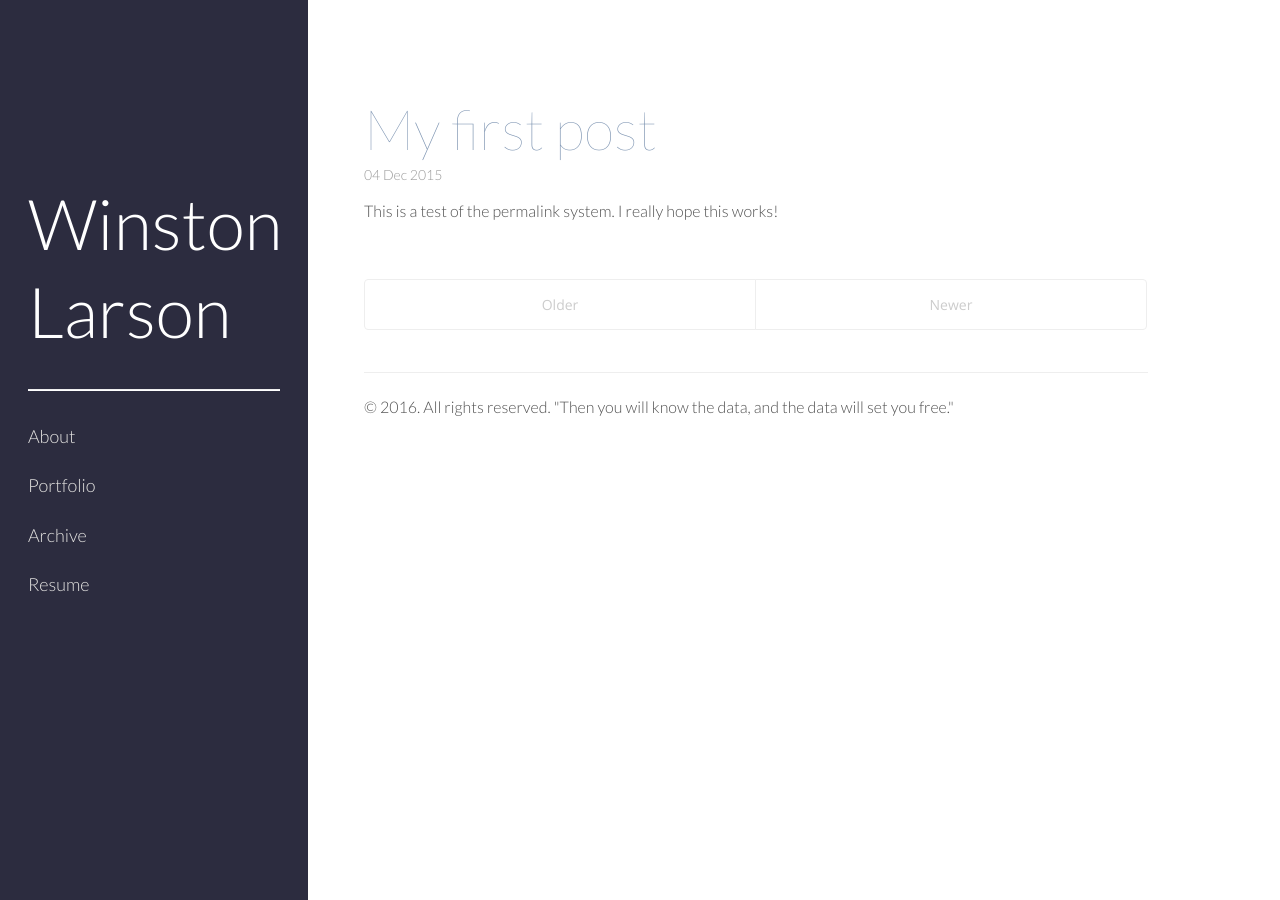
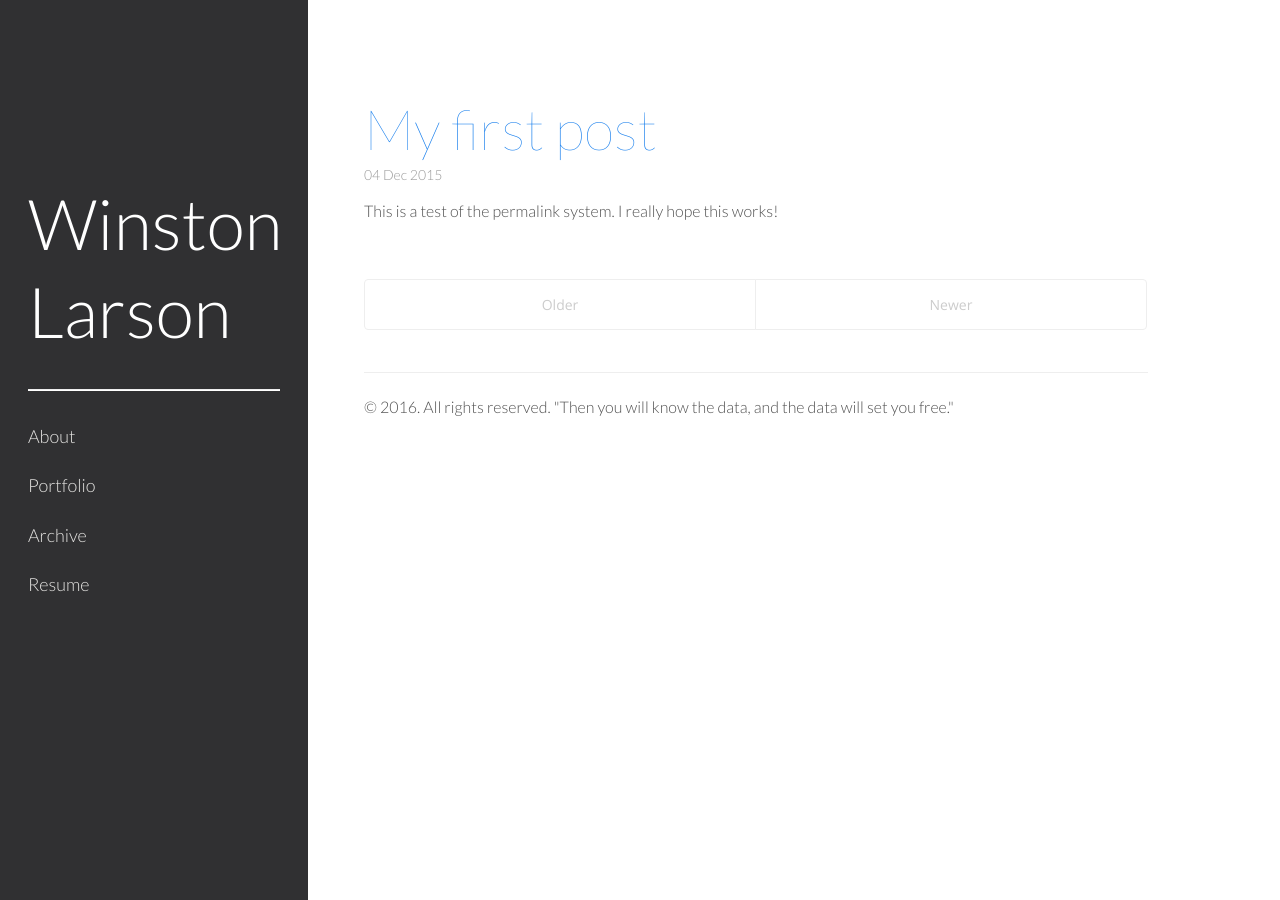
Before and after one commit to winstonlarson/old_website, a Jekyll site: the page built from index.html, in a window 1280 px wide. Built offline with Jekyll 4.4.1, drawn with Linux system fonts in a browser that asks for light colours; some web fonts are replaced; the list of posts is cut into pages by our own code.

Commit message:
changed colors

```diff
--- a/public/css/hyde.css
+++ b/public/css/hyde.css
@@ -59,7 +59,7 @@ html {
   text-align: left;
   padding: 2rem 1rem;
   color: rgba(255,255,255,.5);
-  background-color: #2C2C3F;
+  background-color: #303032;
 }
 @media (min-width: 48em) {
   .sidebar {
--- a/public/css/poole.css
+++ b/public/css/poole.css
@@ -348,7 +348,6 @@ tbody tr:nth-child(odd) th {
 .page-title,
 .post-title,
 .post-title a {
-  color: #7B92B0;
   font-weight:300;
   font-size: 4rem;
 }
```
